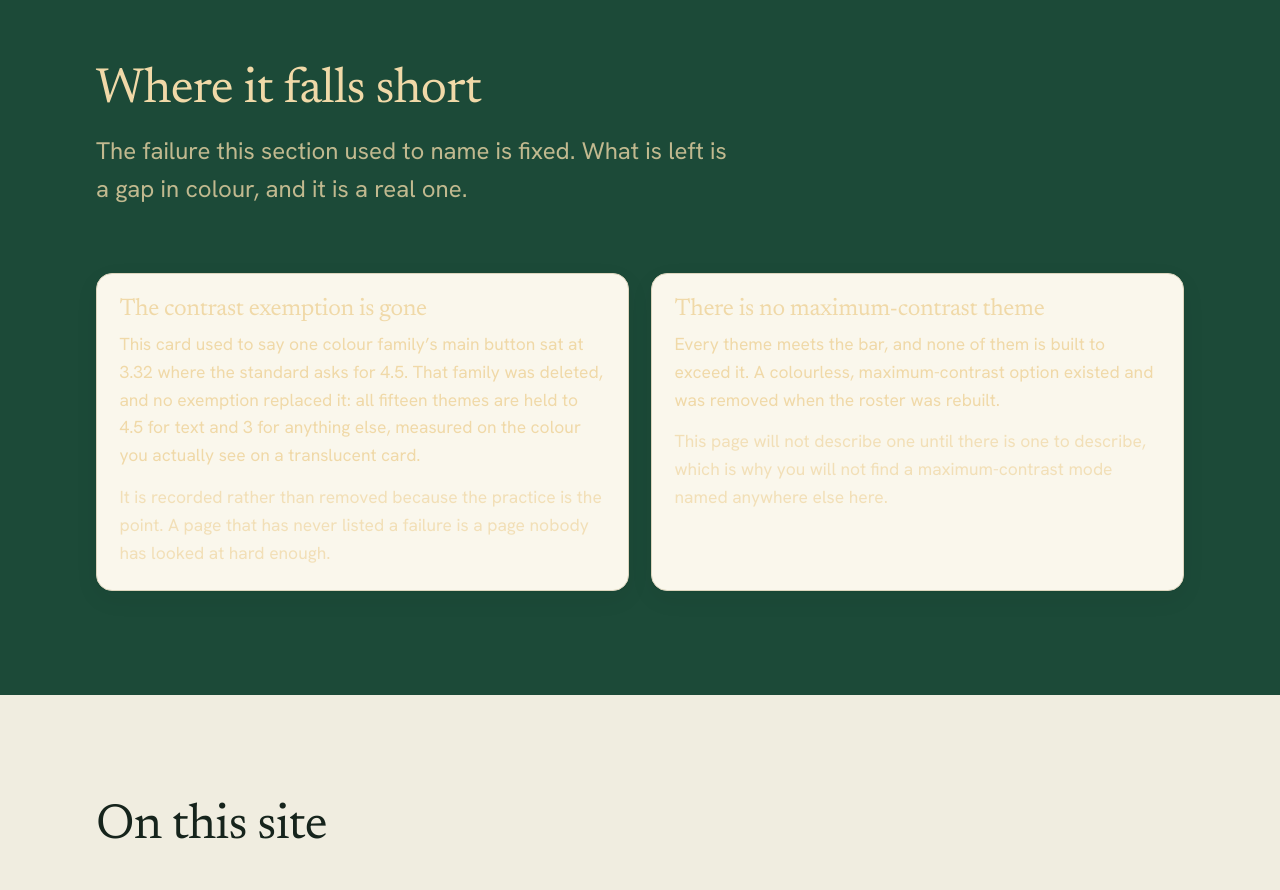
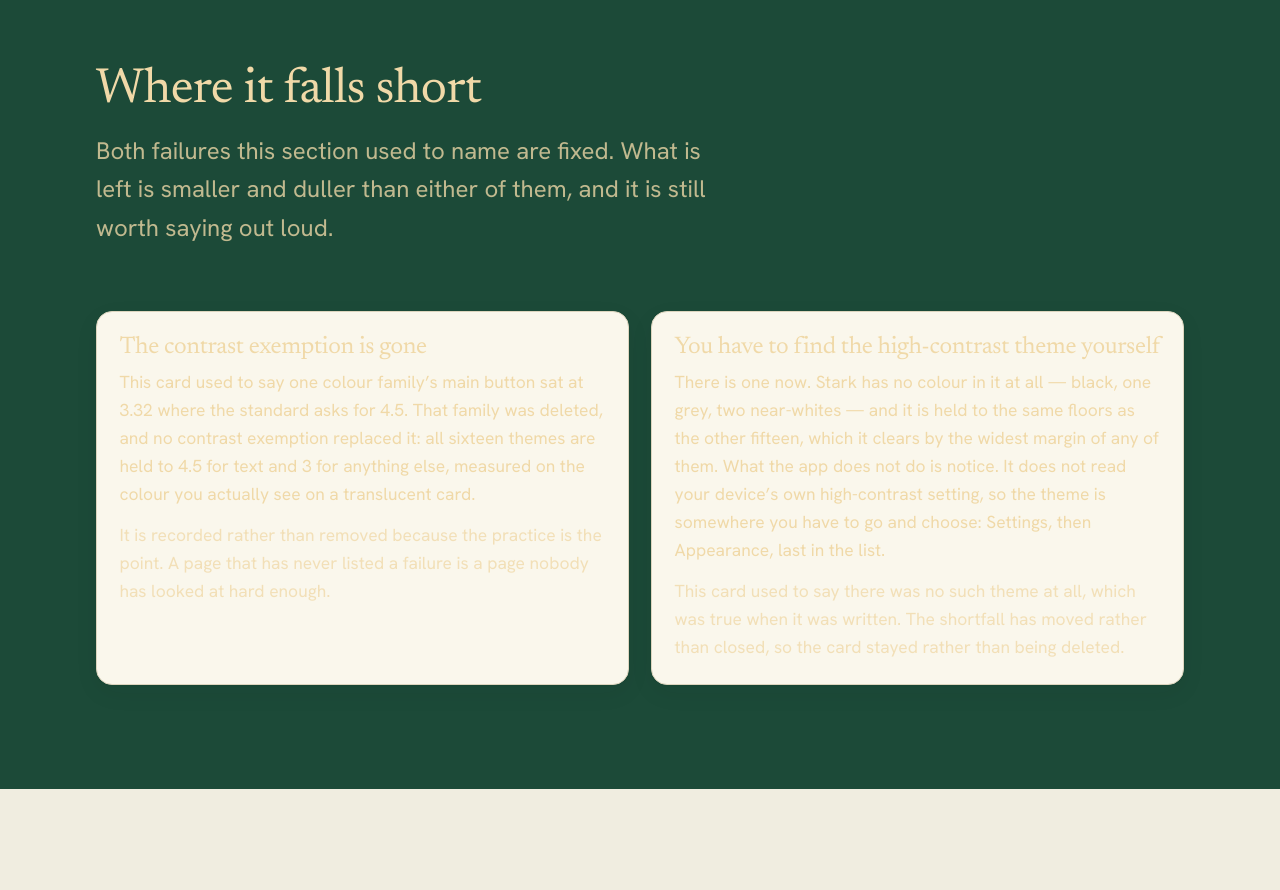
Before and after one commit to just-about-you/website, a plain HTML site: page accessibility.html in a window 1280 px wide. Shown: the part 1000-1890 px from the top of the page. Drawn offline with Linux system fonts and the light colour scheme.

Commit message:
fix: the site said there is no maximum-contrast theme, and there is one now
`accessibility.html` carried a card under "Where it falls short" saying no
maximum-contrast theme existed. `Stark` shipped today, so the card was false.

Rewritten rather than deleted, because the shortfall moved rather than closed:
the app still does not read the device's own high-contrast setting, so the
theme is something a person has to go and find. That page's own practice is
that a page which has never listed a failure is a page nobody has looked at
hard enough.

The contrast-exemption card said "all fifteen themes"; it now says sixteen,
and "no exemption replaced it" is narrowed to "no contrast exemption" — a
named ground-separation exemption does exist, and it is not a contrast one.

`features/appearance.html` and `features.html` also counted fifteen.

absolutes.py, contrast.py, check.py and build-changes.py --check all pass.

Co-Authored-By: Claude Opus 5 (1M context) <noreply@anthropic.com>
Claude-Session: https://claude.ai/code/session_01VMm1p5Sj2BMLWRfoP7wuwL

```diff
--- a/accessibility.html
+++ b/accessibility.html
@@ -77,7 +77,7 @@
         <div class="wrap">
           <div class="section-head reveal">
             <h2>Where it falls short</h2>
-            <p class="lede">The failure this section used to name is fixed. What is left is a gap in colour, and it is a real one.</p>
+            <p class="lede">Both failures this section used to name are fixed. What is left is smaller and duller than either of them, and it is still worth saying out loud.</p>
           </div>
           <div class="grid reveal-group">
             <article class="card">
@@ -85,9 +85,9 @@
               <p>
                 This card used to say one colour family&rsquo;s main button sat
                 at 3.32 where the standard asks for 4.5. That family was
-                deleted, and no exemption replaced it: all fifteen themes are
-                held to 4.5 for text and 3 for anything else, measured on the
-                colour you actually see on a translucent card.
+                deleted, and no contrast exemption replaced it: all sixteen
+                themes are held to 4.5 for text and 3 for anything else,
+                measured on the colour you actually see on a translucent card.
               </p>
               <p class="muted">
                 It is recorded rather than removed because the practice is the
@@ -96,16 +96,20 @@
               </p>
             </article>
             <article class="card">
-              <h3>There is no maximum-contrast theme</h3>
+              <h3>You have to find the high-contrast theme yourself</h3>
               <p>
-                Every theme meets the bar, and none of them is built to exceed
-                it. A colourless, maximum-contrast option existed and was
-                removed when the roster was rebuilt.
+                There is one now. Stark has no colour in it at all &mdash; black,
+                one grey, two near-whites &mdash; and it is held to the same
+                floors as the other fifteen, which it clears by the widest
+                margin of any of them. What the app does not do is notice. It
+                does not read your device&rsquo;s own high-contrast setting, so
+                the theme is somewhere you have to go and choose: Settings,
+                then Appearance, last in the list.
               </p>
               <p class="muted">
-                This page will not describe one until there is one to describe,
-                which is why you will not find a maximum-contrast mode named
-                anywhere else here.
+                This card used to say there was no such theme at all, which was
+                true when it was written. The shortfall has moved rather than
+                closed, so the card stayed rather than being deleted.
               </p>
             </article>
           </div>
```
Also changed, not shown: features.html (+1 -1 lines), features/appearance.html (+8 -7 lines).
